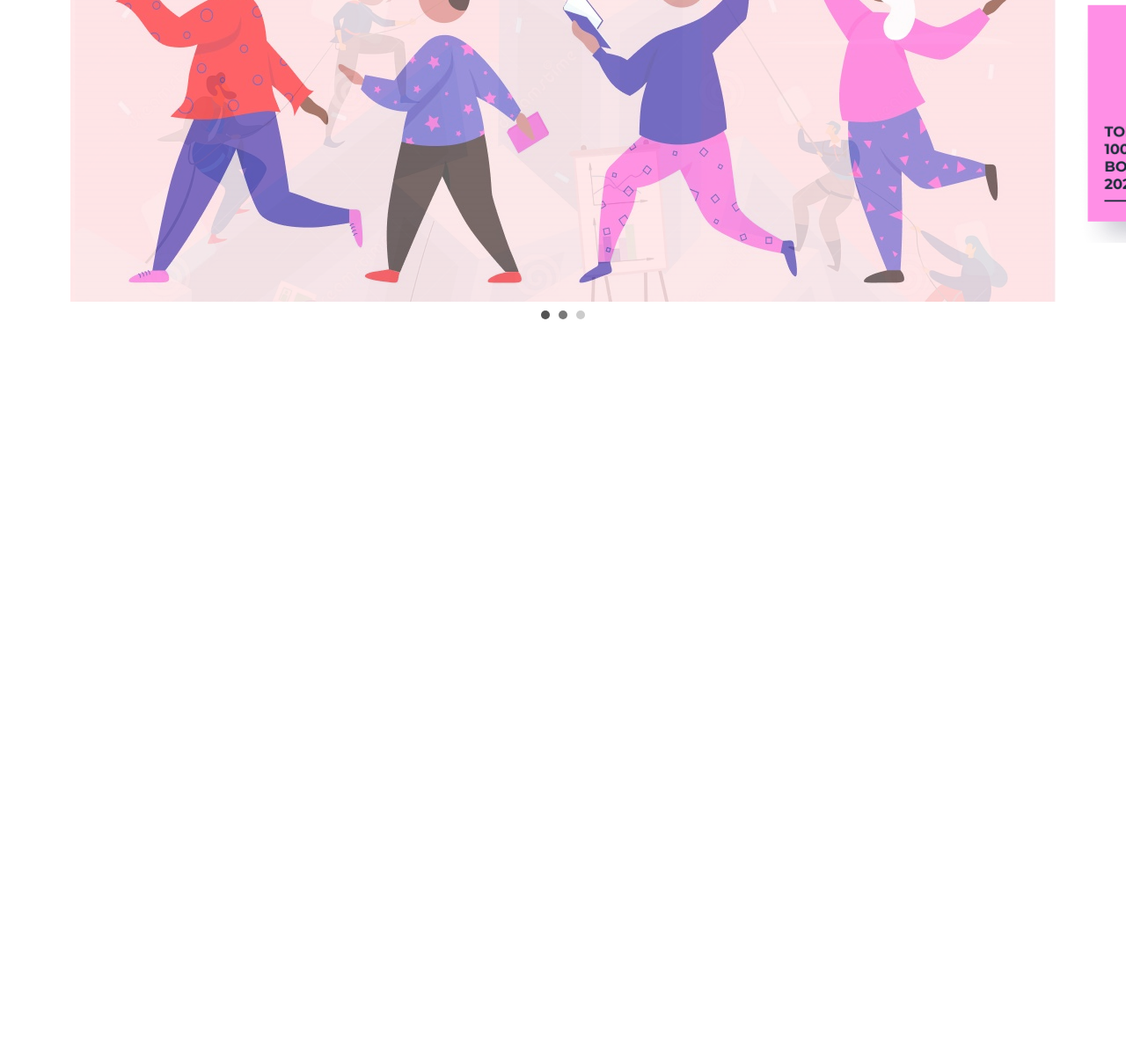
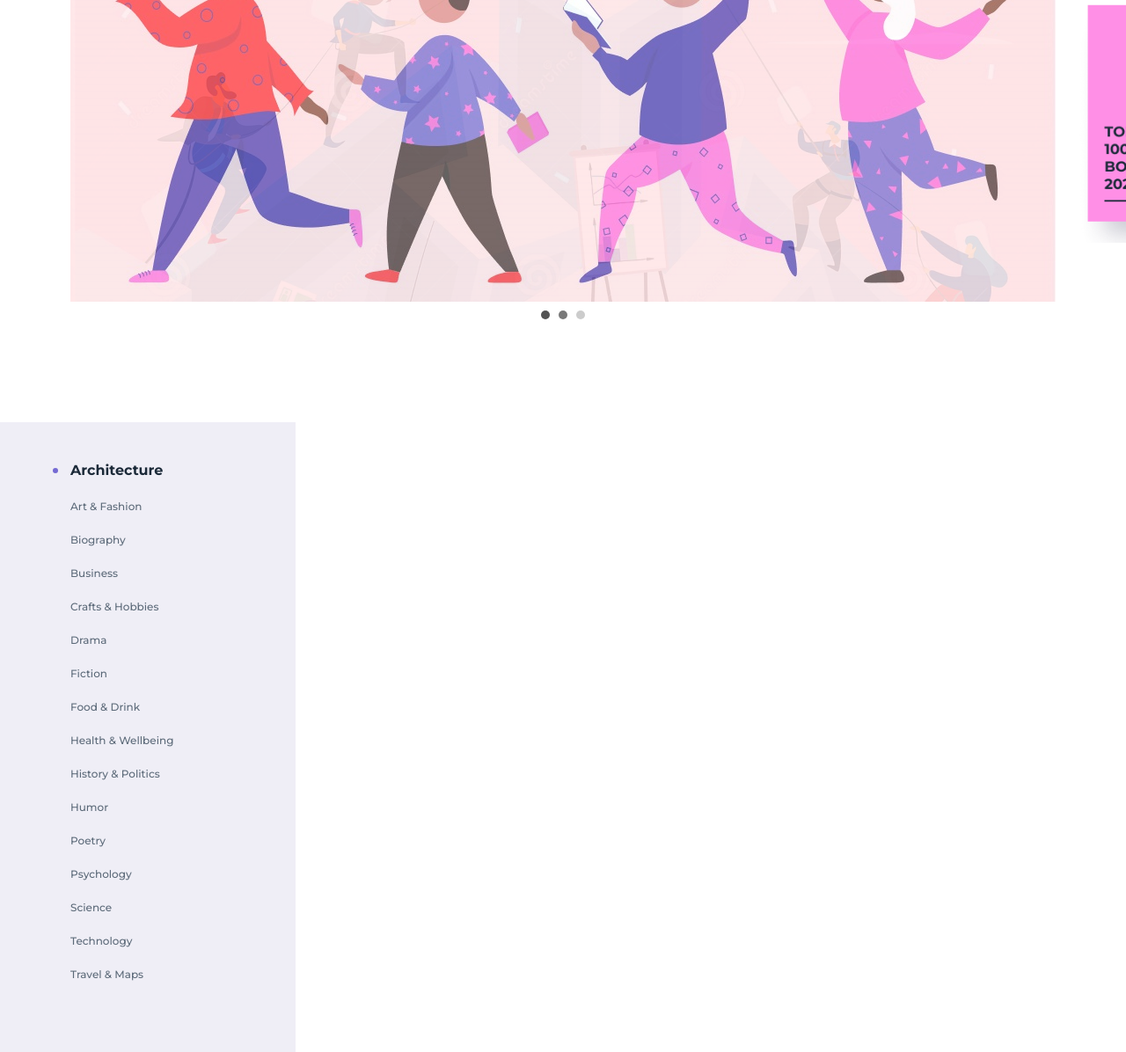
Before and after one commit to IgorVasilyev1979/BookstoreGoogleBooksApi, a website built with webpack: page src/index.html in a window 1280 px wide. Shown: the part 475-1671 px from the top of the page at 88% size. Before the commit the page ends 955 px from the top, so only its background shows below. Built offline with nearby package versions, Linux system fonts and the light colour scheme; files whose address does not match are found by name.

Commit message:
Commit 2

```diff
--- a/src/index.html
+++ b/src/index.html
@@ -44,6 +44,30 @@
                 </div>
             </div>
         </section>
+        <section class="section2">
+            <div class="container">
+                <div class="category-list">
+                    <ul class="category-list-ul">
+                        <li class="category-list-li category-list-li1-js category-list-li-selected">Architecture</li>
+                        <li class="category-list-li category-list-li2-js">Art & Fashion</li>
+                        <li class="category-list-li category-list-li3-js">Biography</li>
+                        <li class="category-list-li category-list-li4-js">Business</li>
+                        <li class="category-list-li category-list-li5-js">Crafts & Hobbies</li>
+                        <li class="category-list-li category-list-li6-js">Drama</li>
+                        <li class="category-list-li category-list-li7-js">Fiction</li>
+                        <li class="category-list-li category-list-li8-js">Food & Drink</li>
+                        <li class="category-list-li category-list-li9-js">Health & Wellbeing</li>
+                        <li class="category-list-li category-list-li10-js">History & Politics</li>
+                        <li class="category-list-li category-list-li11-js">Humor</li>
+                        <li class="category-list-li category-list-li12-js">Poetry</li>
+                        <li class="category-list-li category-list-li13-js">Psychology</li>
+                        <li class="category-list-li category-list-li14-js">Science</li>
+                        <li class="category-list-li category-list-li15-js">Technology</li>
+                        <li class="category-list-li category-list-li16-js">Travel & Maps</li>
+                    </ul>
+                </div>
+            </div>
+        </section>
     </main>
 </body>
 </html>
--- a/src/styles.scss
+++ b/src/styles.scss
@@ -1,10 +1,17 @@
 @import "reset.css";
 @import "variables.scss";
+
+*, *::before, *::after {
+    box-sizing: border-box;
+    margin: 0;
+    padding: 0;
+}
 
 .container   {
     width: 100%;
     max-width: 1120px;
     margin: 0 auto;
+    position: relative;
 }
 
 .header {
@@ -250,3 +257,52 @@
     width: 137px;
     height: 273px;
 }
+
+.section2 {
+    min-height: 710px;
+    position: relative;
+}
+
+.section2 .category-list {
+    background: #EFEEF6;
+    position: absolute;
+    left: -160px;
+    width: 416px;
+    padding-top: 45px;
+    padding-left: 160px;
+    padding-bottom: 58px;
+}
+
+.section2 .category-list-li {
+    font-family: 'Montserrat';
+    font-style: normal;
+    font-weight: 500;
+    font-size: 12px;
+    line-height: 15px;
+    text-transform: capitalize;
+    color: #5C6A79;
+    margin-bottom: 23px;
+}
+
+.section2 .category-list-li-selected {
+    font-family: 'Montserrat';
+    font-style: normal;
+    font-weight: 700;
+    font-size: 16px;
+    line-height: 20px;
+    text-transform: capitalize;
+    color: #1C2A39;
+    position: relative;
+}
+
+.section2 .category-list-li-selected::before {
+    content: '';
+    display: block;
+    position: absolute;
+    top: 7px;
+    left: -20px;
+    width: 6px;
+    height: 6px;
+    border-radius: 3px;
+    background: #756AD3;
+}
```
Also changed, not shown: dist/index.html, dist/main.css, src/styles.css, 1 other file.
